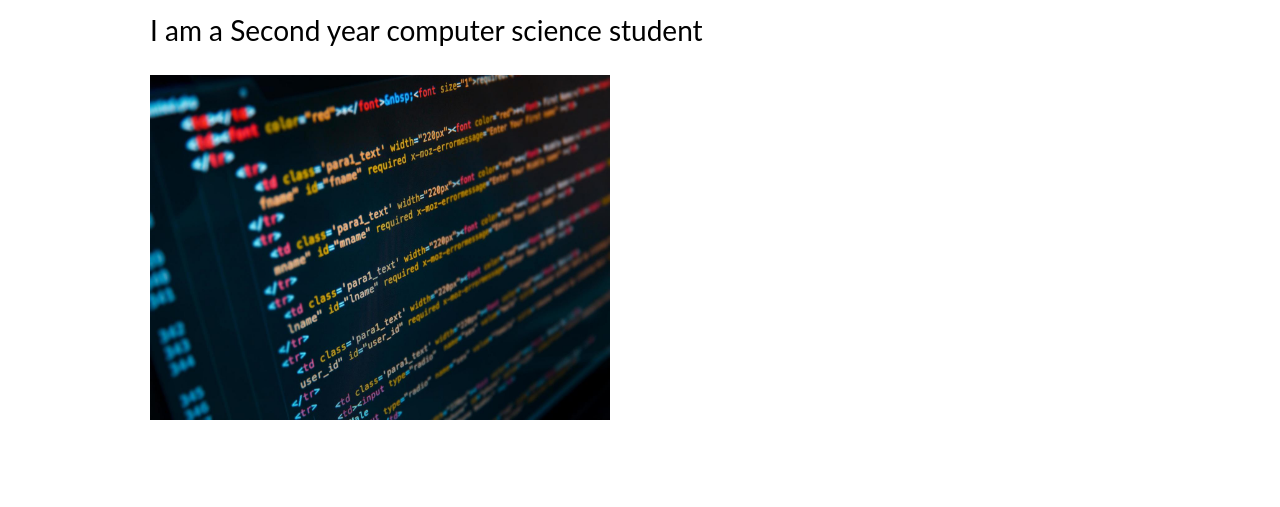
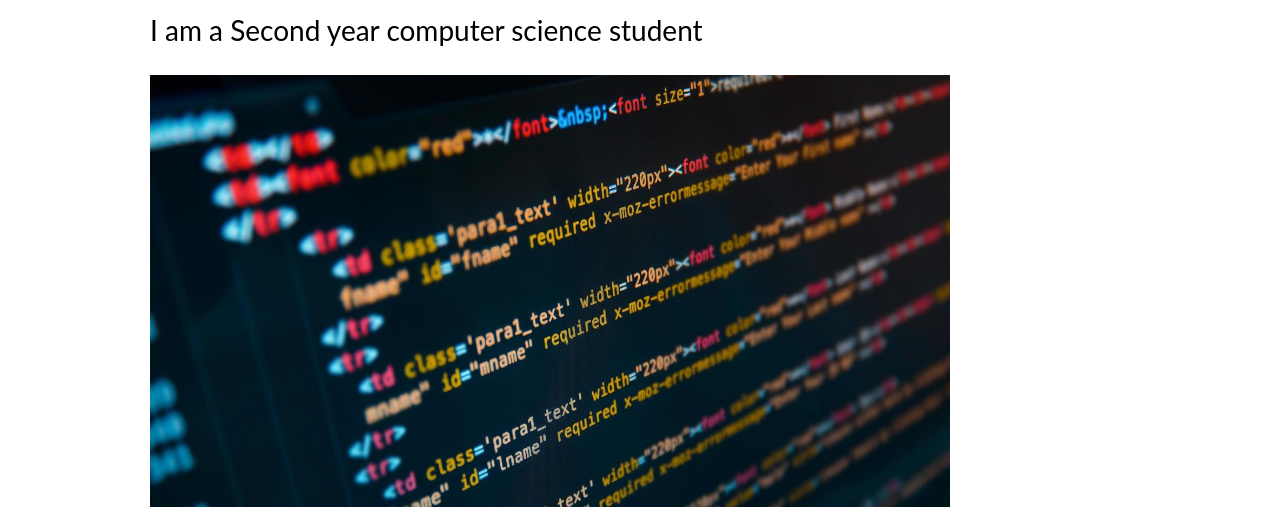
Before and after one commit to A-Damaj/AD.github.io, a plain HTML site: page index.html in a window 1280 px wide. Shown: the part 445-952 px from the top of the page. Before the commit the page ends 871 px from the top, so only its background shows below. Drawn offline with Linux system fonts and the light colour scheme.

Commit message:
Update index.html

```diff
--- a/index.html
+++ b/index.html
@@ -85,10 +85,10 @@ body {
 
 <div class="main">
   <h2>Info</h2>
-  <p>I am a Second year computer science student</p>
+  <p>  I am a Second year computer science student</p>
  <img src="desktop.jpeg.jpg" alt="img"
-      width="460"
-      height="345" />
+      width="800"
+      height="600" />
 </div>
 
 </body>
```
